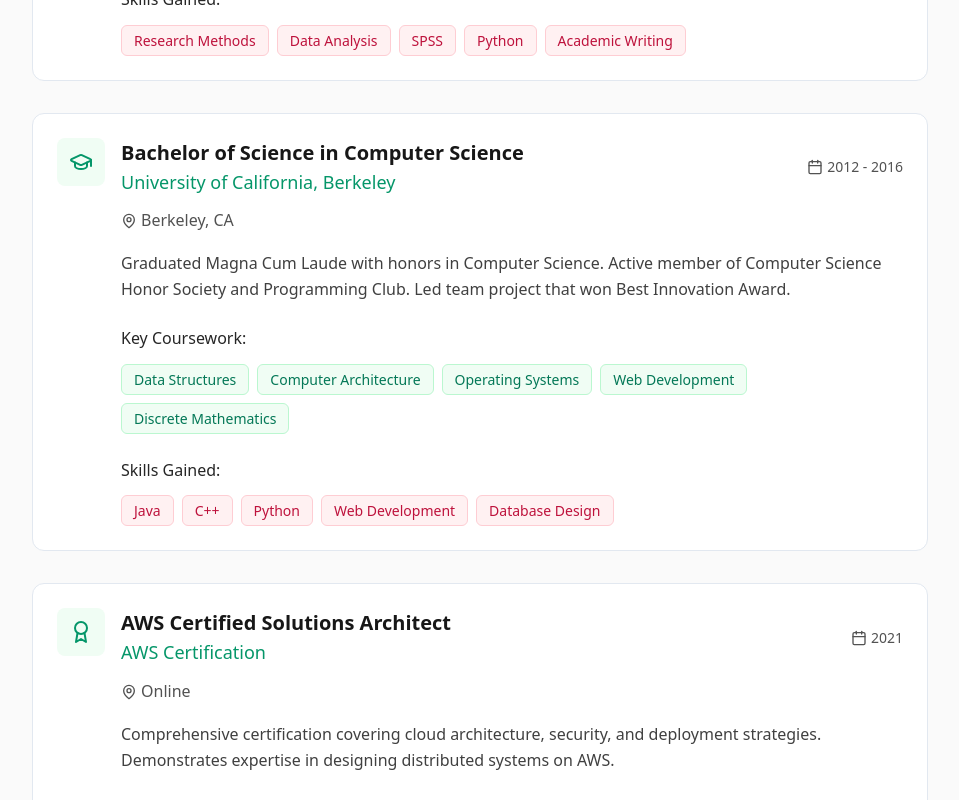
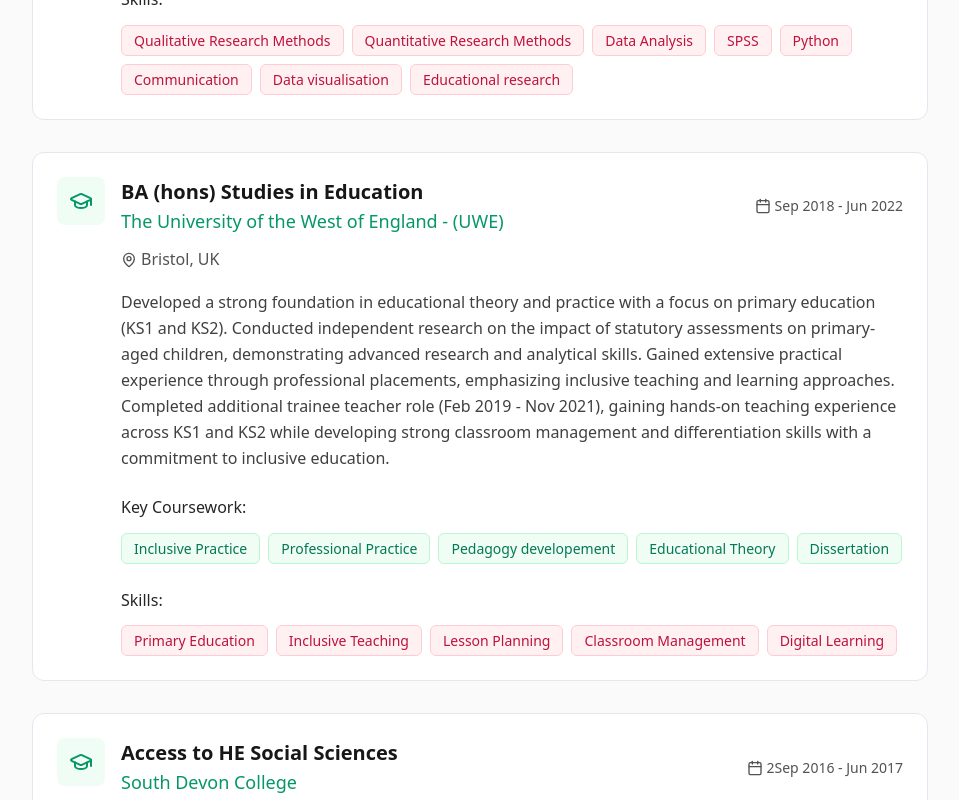
Before and after one commit to KMMOrganisation/Portfolio, a React (Vite) app: page / in a window 1280 px wide. Shown: the part 4560-5360 px from the top of the page, without its empty margins (272-1231 px from the left). Built offline with nearby package versions, Linux system fonts and the light colour scheme.

Commit message:
Update education component to enhance skills section and improve educational entries

```diff
--- a/src/components/Education.tsx
+++ b/src/components/Education.tsx
@@ -10,38 +10,28 @@
       location: 'Distance Learning',
       description: 'Conducted comprehensive research utilizing SPSS and Python for data analysis across core modules including The Nature of Educational Enquiry, Interpretive Methodologies, Scientific Methodologies, and Designing and Communicating Research. Completed final thesis exploring "University students perception of the effectiveness of their financial education in preparing them for life out of education," demonstrating advanced research capabilities and critical analysis of educational outcomes and student preparedness.',
       coursework: ['The Nature of Educational Enquiry', 'Qualitative Methods in Educational Research', 'Quantitative Methods in Educational Research', 'Designing and Communicating Research', 'Dissertation'],
-      skills: ['Research Methods', 'Data Analysis', 'SPSS', 'Python', 'Academic Writing'],
+      skills: ['Qualitative Research Methods', 'Quantitative Research Methods', 'Data Analysis', 'SPSS', 'Python', 'Communication', 'Data visualisation', 'Educational research'],
       type: 'degree'
     },
     {
-      institution: 'University of California, Berkeley',
-      degree: 'Bachelor of Science in Computer Science',
-      duration: '2012 - 2016',
-      location: 'Berkeley, CA',
-      description: 'Graduated Magna Cum Laude with honors in Computer Science. Active member of Computer Science Honor Society and Programming Club. Led team project that won Best Innovation Award.',
-      coursework: ['Data Structures', 'Computer Architecture', 'Operating Systems', 'Web Development', 'Discrete Mathematics'],
-      skills: ['Java', 'C++', 'Python', 'Web Development', 'Database Design'],
+      institution: 'The University of the West of England - (UWE)',
+      degree: 'BA (hons) Studies in Education',
+      duration: 'Sep 2018 - Jun 2022',
+      location: 'Bristol, UK',
+      description: 'Developed a strong foundation in educational theory and practice with a focus on primary education (KS1 and KS2). Conducted independent research on the impact of statutory assessments on primary-aged children, demonstrating advanced research and analytical skills. Gained extensive practical experience through professional placements, emphasizing inclusive teaching and learning approaches. Completed additional trainee teacher role (Feb 2019 - Nov 2021), gaining hands-on teaching experience across KS1 and KS2 while developing strong classroom management and differentiation skills with a commitment to inclusive education.',
+      coursework: ['Inclusive Practice', 'Professional Practice', 'Pedagogy developement', 'Educational Theory', 'Dissertation'],
+      skills: ['Primary Education', 'Inclusive Teaching', 'Lesson Planning', 'Classroom Management', 'Digital Learning'],
       type: 'degree'
     },
     {
-      institution: 'AWS Certification',
-      degree: 'AWS Certified Solutions Architect',
-      duration: '2021',
-      location: 'Online',
-      description: 'Comprehensive certification covering cloud architecture, security, and deployment strategies. Demonstrates expertise in designing distributed systems on AWS.',
-      coursework: ['Cloud Architecture', 'Security', 'Networking', 'Database Design', 'Cost Optimization'],
-      skills: ['AWS', 'Cloud Architecture', 'DevOps', 'Security', 'System Design'],
-      type: 'certification'
-    },
-    {
-      institution: 'Google Cloud Platform',
-      degree: 'Professional Cloud Developer',
-      duration: '2020',
-      location: 'Online',
-      description: 'Certification in cloud-native application development, demonstrating proficiency in GCP services and modern development practices.',
-      coursework: ['Cloud Functions', 'Kubernetes', 'API Design', 'DevOps', 'Monitoring'],
-      skills: ['GCP', 'Kubernetes', 'API Development', 'Microservices', 'Container Orchestration'],
-      type: 'certification'
+      institution: 'South Devon College ',
+      degree: 'Access to HE Social Sciences',
+      duration: '2Sep 2016 - Jun 2017',
+      location: 'Paignton, UK',
+      description: 'Developed a strong foundation in social sciences, including sociology, psychology, and criminology. Demonstrated leadership and interpersonal skills as a peer-elected student representative. Explored key sociological concepts such as family, media, education, and crime and deviance, developing critical thinking and analytical skills through comprehensive study of social structures and human behavior.',
+      coursework: ['Sociology', 'Psychology', 'Criminology'],
+      skills: ['Social Research', 'Critical Analysis', 'Leadership', 'Interpersonal Skills', 'Student Representation'],
+      type: 'College degree'
     }
   ];
 
@@ -96,7 +86,7 @@
                   </div>
 
                   <div>
-                    <h5 className="font-medium text-neutral-800 mb-3">Skills Gained:</h5>
+                    <h5 className="font-medium text-neutral-800 mb-3">Skills:</h5>
                     <div className="flex flex-wrap gap-2">
                       {edu.skills.map((skill, skillIndex) => (
                         <span
```
